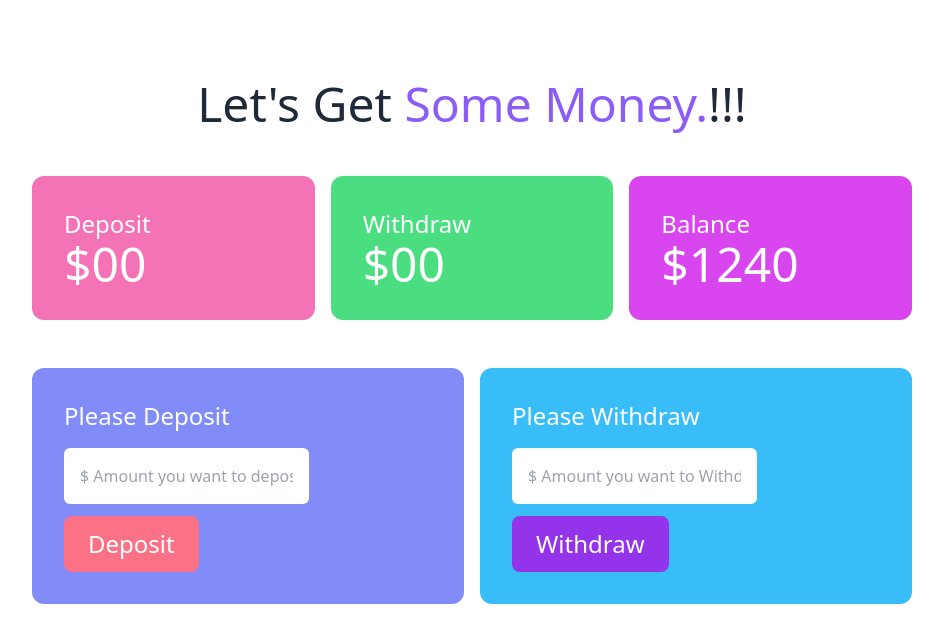
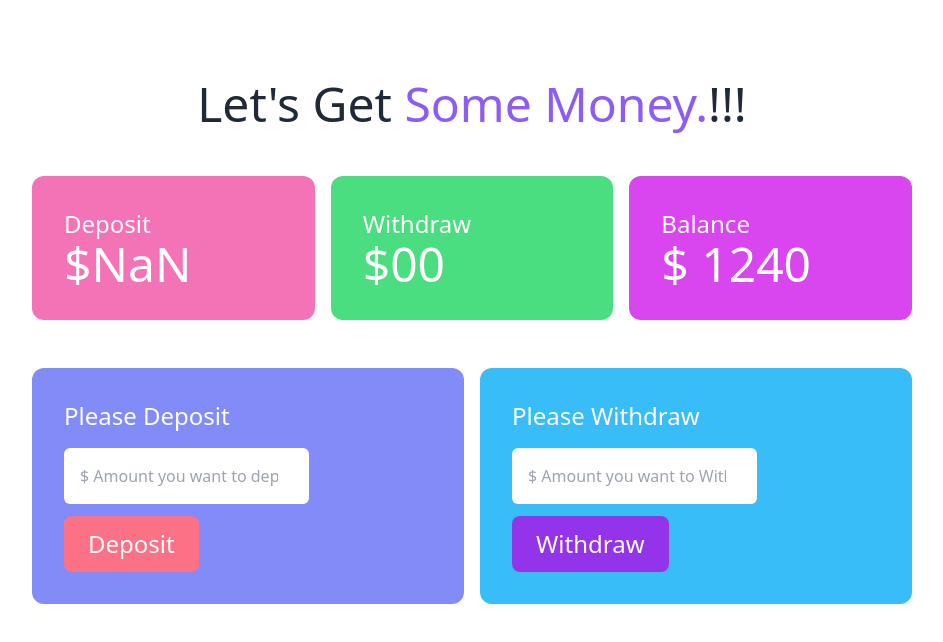
Before and after one commit to sabbir-offc/money-bank, a plain HTML site: page bank.html in a window 1280 px wide. Both pictures are taken after a click on the button "Deposit". Shown: the whole page, without its empty margins (168-1111 px from the left). Drawn offline with nearby package versions, Linux system fonts and the light colour scheme.

Commit message:
added deposit section

```diff
--- a/bank.html
+++ b/bank.html
@@ -36,15 +36,15 @@
         <div class="grid lg:grid-cols-3 gap-4 w-9/12 mx-auto text-white">
           <div class="bg-pink-400 p-8 rounded-xl w-3/5 lg:w-full mx-auto">
             <h3 class="text-2xl">Deposit</h3>
-            <h2 class="text-5xl" id="text-deposit">$00</h2>
+            <h2 class="text-5xl" > $<span id="text-deposit">00</span></h2>
           </div>
           <div class="bg-green-400 p-8 rounded-xl w-3/5 lg:w-full mx-auto">
             <h3 class="text-2xl">Withdraw</h3>
-            <h2 class="text-5xl" id="text-withdraw">$00</h2>
+            <h2 class="text-5xl" >$<span id="text-withdraw">00</span></h2>
           </div>
           <div class="bg-fuchsia-500 p-8 rounded-xl w-3/5 lg:w-full mx-auto">
             <h3 class="text-2xl">Balance</h3>
-            <h2 class="text-5xl" id="text-balance">$1240</h2>
+            <h2 class="text-5xl" >$ <span id="text-balance">1240</span></h2>
           </div>
         </div>
       </section>
@@ -55,7 +55,7 @@
             <h3 class="text-2xl text-white">Please Deposit</h3>
             <input
               class="mb-3 p-4 block mt-4 rounded-md outline-none w-2/3"
-              type="text"
+              type="number"
               name=""
               id="input-deposit"
               placeholder="$ Amount you want to deposit."
@@ -71,7 +71,7 @@
             <h3 class="text-2xl text-white">Please Withdraw</h3>
             <input
               class="mb-3 p-4 block mt-4 rounded-md outline-none w-2/3"
-              type="text"
+              type="number"
               name=""
               id="input-withdraw"
               placeholder="$ Amount you want to Withdraw."
--- a/js/deposit.js
+++ b/js/deposit.js
@@ -0,0 +1,29 @@
+//step - 1: add event listener to the deposit button.
+document.getElementById('btn-deposit').addEventListener('click', function(){
+    //step - 2: Get the deposit amount from the deposit field
+    const depositField = document.getElementById('input-deposit')
+    const newDepositAmountString = depositField.value;
+    const newDepositAmount = parseFloat(newDepositAmountString);
+
+
+    //step - 3: get the deposit total amount.
+    const depositText = document.getElementById('text-deposit');
+    const previousDepositTotalString = depositText.innerText;
+    const previousDepositTotal = parseFloat(previousDepositTotalString);
+
+
+
+    //step - 4: add numbers to set the total amount.
+
+
+    const currentDepositTotal = previousDepositTotal + newDepositAmount;
+    depositText.innerText = currentDepositTotal;
+
+
+
+
+
+    //step - 4: clear the deposit field.
+    depositField.value = '';
+
+})
```
